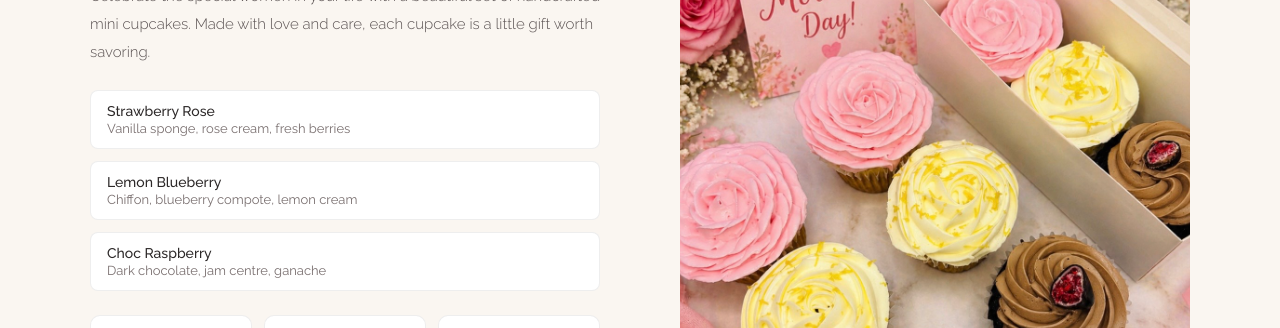
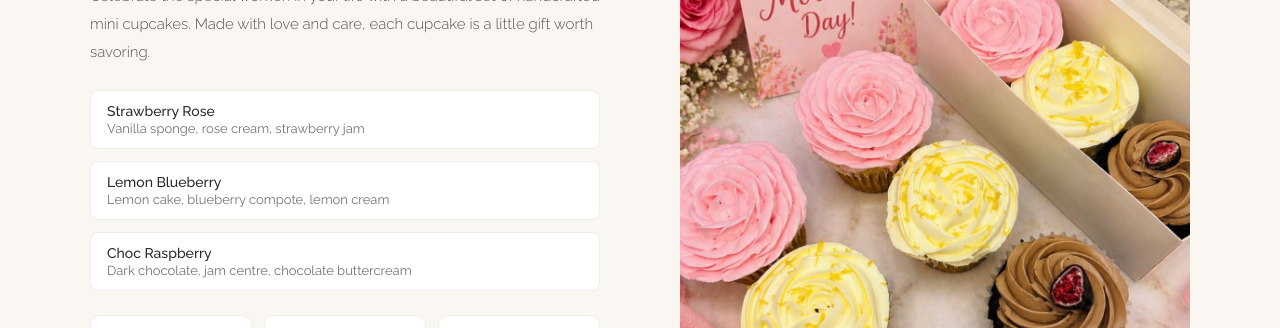
Before and after one commit to omargriffin14/cake-app, a React (Vite) app in the folder frontend/: page / in a window 1280 px wide. Shown: the part 1060-1388 px from the top of the page. Built offline with nearby package versions, Linux system fonts and the light colour scheme; no server answers; a web font is replaced by a local one.

Commit message:
Update flavor descriptions in Specials component

```diff
--- a/frontend/src/components/Specials.jsx
+++ b/frontend/src/components/Specials.jsx
@@ -33,9 +33,9 @@ export default function Specials({ onOrderClick }) {
 
           <div style={flavorList}>
             {[
-              { name: 'Strawberry Rose', desc: 'Vanilla sponge, rose cream, fresh berries' },
-              { name: 'Lemon Blueberry', desc: 'Chiffon, blueberry compote, lemon cream' },
-              { name: 'Choc Raspberry', desc: 'Dark chocolate, jam centre, ganache' },
+              { name: 'Strawberry Rose', desc: 'Vanilla sponge, rose cream, strawberry jam' },
+              { name: 'Lemon Blueberry', desc: 'Lemon cake, blueberry compote, lemon cream' },
+              { name: 'Choc Raspberry', desc: 'Dark chocolate, jam centre, chocolate buttercream' },
             ].map(f => (
               <div key={f.name} style={flavorItem}>
                 <p style={{ fontWeight: '500', fontSize: '14px', color: '#2C2828', margin: 0 }}>{f.name}</p>
@@ -69,7 +69,7 @@ export default function Specials({ onOrderClick }) {
           display: 'flex',
           justifyContent: 'center',
           alignItems: 'center',
-          order: isMobile ? 0 : 0,
+          order: isMobile ? 1 : 0,
         }}>
           <div style={{
             borderRadius: '20px',
```
